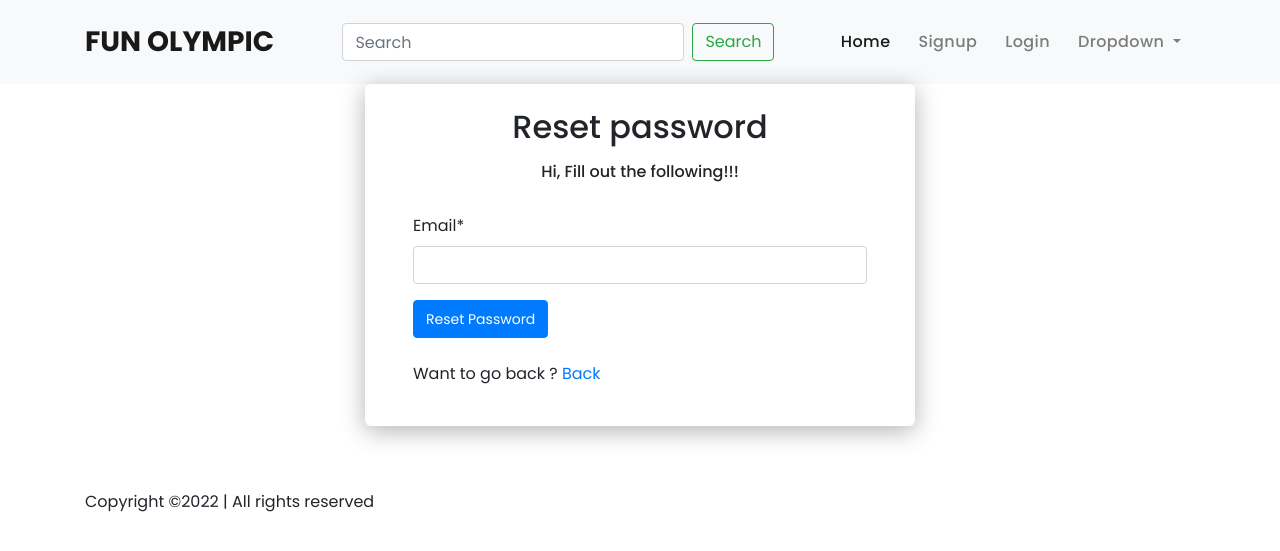
After one commit to Dharam-shah/fun-olympic, a Django app: page /reset_password/ in a window 1280 px wide. The commit adds this page. Shown: the top 551 px of the page. Run offline with Django 4.2, Linux system fonts and the light colour scheme; some libraries are stand-ins or nearby versions.

Commit message:
reset password done

```diff
--- a/apps/users/urls.py
+++ b/apps/users/urls.py
@@ -1,6 +1,12 @@
 from django.urls import path
-from .views import SignUpView
+from django.contrib.auth import views as auth_views
+from .views import SignUpView, LogInView
 
 urlpatterns = [
     path("register/", SignUpView.as_view(), name="register"),
+    path("login/", LogInView.as_view(), name="login"),
+    path('reset_password/', auth_views.PasswordResetView.as_view(template_name='account/reset_password.html'), name ='reset_password'),
+    path('reset_password_sent/', auth_views.PasswordResetDoneView.as_view(template_name='account/reset_password_sent.html'), name ='password_reset_done'),
+    path('reset/<uidb64>/<token>', auth_views.PasswordResetConfirmView.as_view(template_name='account/password_reset_form.html'), name ='password_reset_confirm'),
+    path('reset_password_complete/', auth_views.PasswordResetCompleteView.as_view(template_name='account/reset_password_complete.html'), name ='password_reset_complete'),
 ]
--- /dev/null
+++ b/templates/account/reset_password.html
@@ -0,0 +1,20 @@
+{% extends 'base.html' %} {% load static %} {% load crispy_forms_tags %} {% block main %}
+<section class="password-reset">
+    <div class="container">
+      <div class="signup-form py-2 py-sm-3 py-lg-4">
+        <div class="header text-center mb-3">
+            <h2>Reset password</h2>
+        </div>
+        <h6 class="text-center pb-4">Hi, Fill out the following!!!</h6>
+        <form action="" method="post">
+          {%csrf_token%}
+          {{ form | crispy }}
+          <div class="reset-btn">
+              <button type="submit" class="btn  btn-primary"/><small>Reset Password</small></button>
+          </div>
+          <p class="pt-4">Want to go back ? <a href="{% url 'homepage' %}">Back</a></p>
+        </form>
+      </div>
+    </div>
+</section>
+{% endblock main %}
--- a/templates/base.html
+++ b/templates/base.html
@@ -18,13 +18,15 @@
     <link rel="stylesheet" href="{% static 'css/style.css' %}"/>
     <!-- Font Awesome-->
     <link rel="stylesheet" href="https://stackpath.bootstrapcdn.com/font-awesome/4.7.0/css/font-awesome.min.css"/>
+
+    {% comment %} <script src="https://cdnjs.cloudflare.com/ajax/libs/toastr.js/latest/js/toastr.min.js"></script> {% endcomment %}
   </head>
 
   <body>
     <header class="site-header bg-light py-3">
       <div class="container">
         <nav class="navbar navbar-expand-lg navbar-light bg-light">
-          <a class="navbar-brand" href="#"><strong>FUN OLYMPIC</strong></a>
+          <a class="navbar-brand" href="{% url 'homepage' %}"><strong>FUN OLYMPIC</strong></a>
           <button class="navbar-toggler" type="button" data-toggle="collapse" data-target="#navbarSupportedContent" aria-controls="navbarSupportedContent" aria-expanded="false" aria-label="Toggle navigation">
             <span class="navbar-toggler-icon"></span>
           </button>
@@ -36,13 +38,13 @@
             </form>
             <ul class="navbar-nav ml-auto">
               <li class="nav-item active">
-                <a class="nav-link" href="#">Home <span class="sr-only">(current)</span></a>
+                <a class="nav-link" href="{% url 'homepage' %}">Home <span class="sr-only">(current)</span></a>
               </li>
               <li class="nav-item">
-                <a class="nav-link" href="#">Sign up</a>
+                <a class="nav-link" href="{% url 'register' %}">Signup</a>
               </li>
               <li class="nav-item">
-                <a class="nav-link" href="#">Log in</a>
+                <a class="nav-link" href="{% url 'login' %}">Login</a>
               </li>
               <li class="nav-item dropdown">
                 <a class="nav-link dropdown-toggle" href="#" id="navbarDropdown" role="button" data-toggle="dropdown" aria-haspopup="true" aria-expanded="false">
@@ -64,13 +66,11 @@
     <footer id="footer" class="site-footer pt-xl-5 pt-lg-4 pt-md-3 pt-2">
       <div class="container">
         <div class="copyright pb-lg-2 pb-1 mt-lg-3 mt-2">
-          <span>Copyright ©2022 | All rights reserved<a href="#"></a></span>
-          <div class="email">
-            <a href="#">www.tender.com</a>
-          </div>
+          <span>Copyright ©2022 | All rights reserved</span>
         </div>
       </div>
     </footer>
+
 
     <!-- JavaScript Bundle with Popper -->
     <script src="https://cdn.jsdelivr.net/npm/jquery@3.5.1/dist/jquery.slim.min.js"></script>
@@ -80,5 +80,19 @@
     <!-- jQuery -->
     <script src="https://ajax.googleapis.com/ajax/libs/jquery/3.6.0/jquery.min.js"></script>
 
+    {% comment %} <script src="https://cdnjs.cloudflare.com/ajax/libs/toastr.js/latest/js/toastr.min.js"></script>
+    {% if messages %}
+      {% for message in messages %}
+          <script>
+            $(function () {
+              // make it not dissappear
+              toastr.options.closeDuration = 9500;
+              toastr.options.positionClass = 'toast-bottom-right';
+              toastr.{{message.tags}}('{{message}}');
+            });
+          </script>
+      {% endfor %}
+    {% endif %} {% endcomment %}
+
   </body>
 </html>
```
Also changed, not shown: apps/users/views.py (+30 -5 lines), config/settings/base.py (+9 -0 lines), templates/account/login.html (+21 -0 lines), templates/account/password_reset_form.html (added, +19 -0 lines), templates/account/reset_password_complete.html (added, +13 -0 lines), templates/account/reset_password_sent.html (added, +16 -0 lines), templates/account/password_reset.html (deleted).
